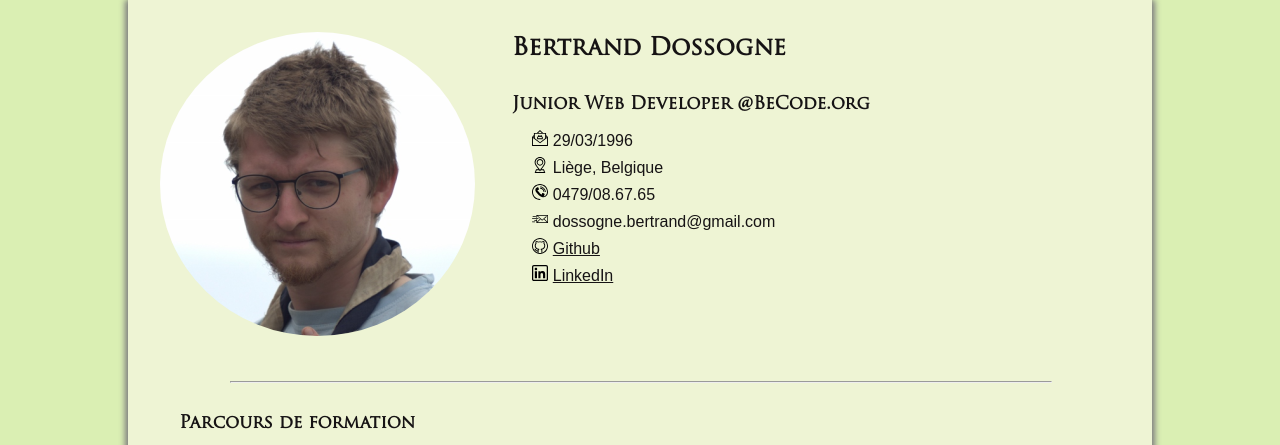
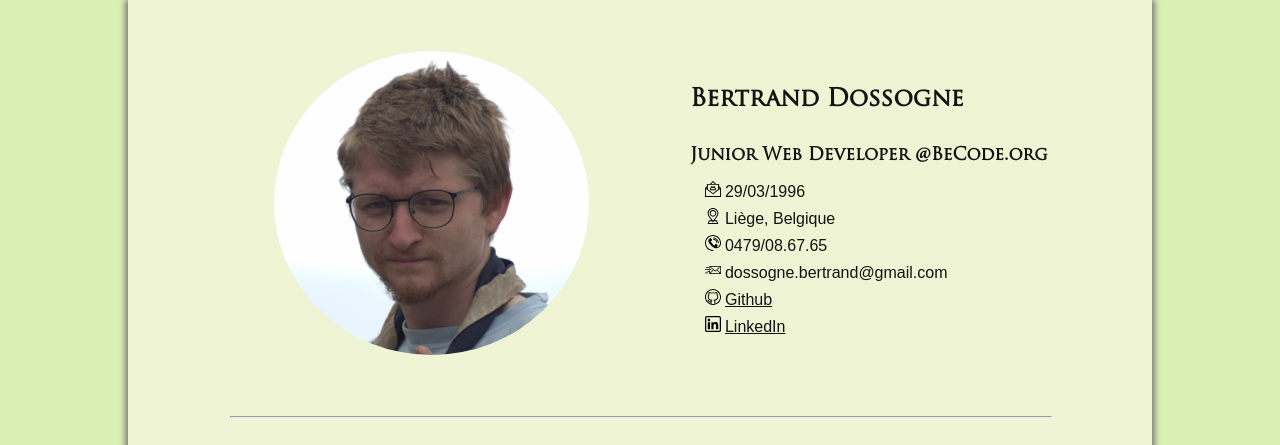
Before and after one commit to Bertrand2/My-CV, a plain HTML site: page index.html in a window 1280 px wide. Shown: the top 445 px of the page. Drawn offline with Linux system fonts and the light colour scheme; a web font is replaced by a local one.

Commit message:
style changes

```diff
--- a/style.css
+++ b/style.css
@@ -74,12 +74,14 @@ RESUME
 
 .resume{
     display: grid;
-    grid-template-columns: 2fr 6fr;
+    grid-template-columns: 1fr 1fr;
 }
 
 .photo{
     grid-column: 1;
     margin: 10%;
+    display: flex;
+    justify-content: flex-end;
 }
 
 .photo img{
@@ -93,6 +95,7 @@ img:hover{
 
 .sideText{
     margin-left: 5%;
+    margin-top: 10%;
     grid-column: 2;
 }
 
```
